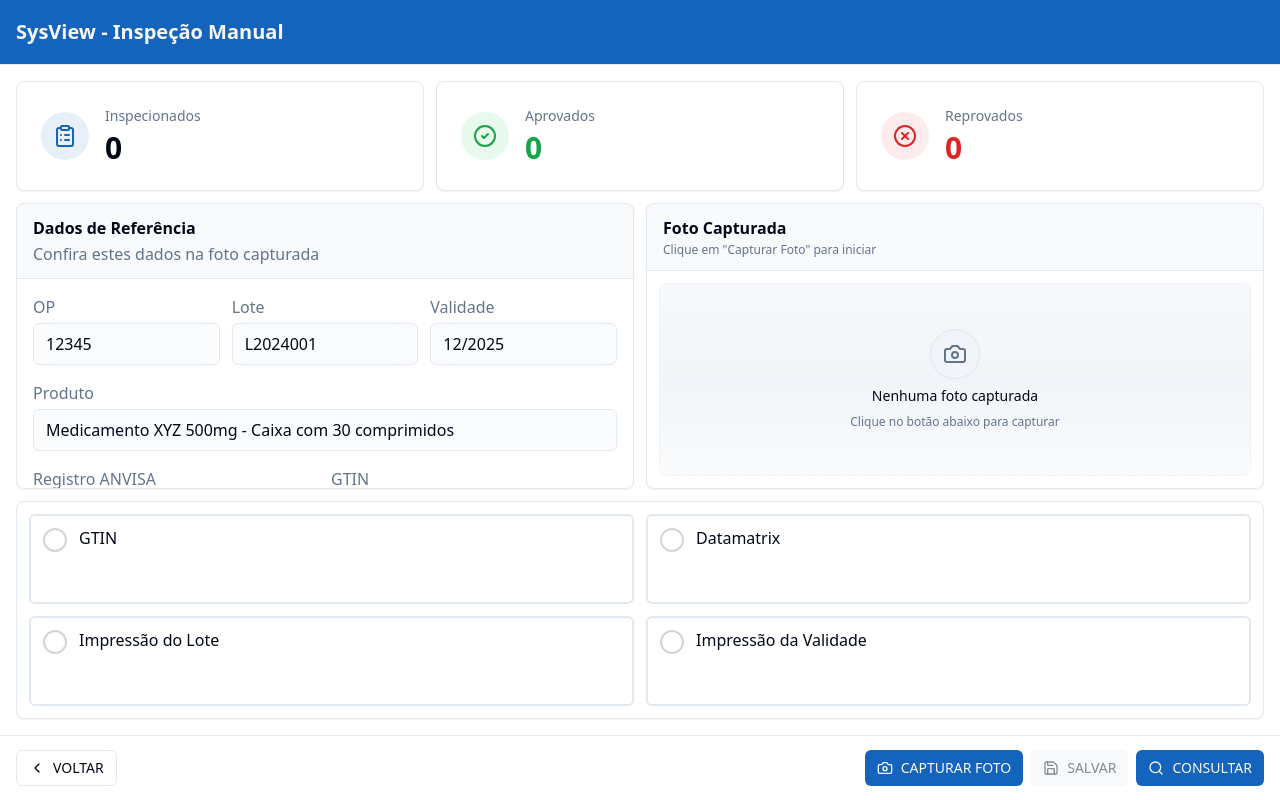
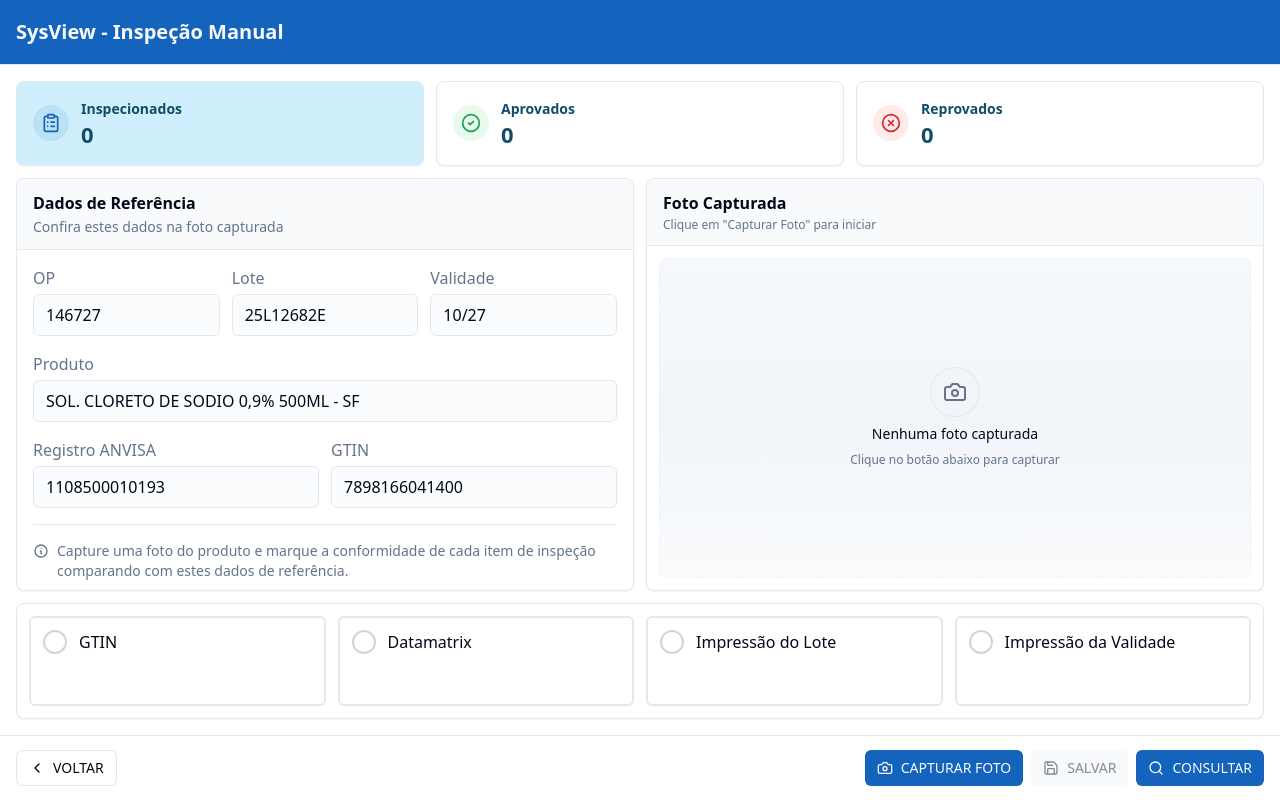
Before and after one commit to emanuelsc3s/camera-web, a React (Vite) app: page / in a window 1280 px wide. Built offline with nearby package versions, Linux system fonts and the light colour scheme.

Commit message:
Refactor code structure for improved readability and maintainability

```diff
--- a/src/components/inspection/ReferenceDataCard.tsx
+++ b/src/components/inspection/ReferenceDataCard.tsx
@@ -16,15 +16,15 @@ interface ReferenceDataCardProps {
 export default function ReferenceDataCard({ data }: ReferenceDataCardProps) {
   return (
     <div className="h-full flex flex-col bg-card rounded-lg border shadow-sm overflow-hidden">
-      <div className="flex-none border-b bg-muted/50 px-3 sm:px-4 py-2 sm:py-3">
-        <h2 className="text-base font-semibold">Dados de Referência</h2>
-        <p className="text-base text-muted-foreground mt-0.5">Confira estes dados na foto capturada</p>
+      <div className="flex-none border-b bg-muted/50 px-3 sm:px-3 md:px-4 py-2 sm:py-2.5 md:py-3">
+        <h2 className="text-sm sm:text-base font-semibold">Dados de Referência</h2>
+        <p className="text-xs sm:text-sm text-muted-foreground mt-0.5">Confira estes dados na foto capturada</p>
       </div>
 
-      <div className="flex-1 overflow-y-auto p-3 sm:p-4">
-        <div className="space-y-3 sm:space-y-4">
+      <div className="flex-1 overflow-y-auto p-2.5 sm:p-3 md:p-4">
+        <div className="space-y-2.5 sm:space-y-3 md:space-y-4">
           {/* OP, Lote, Validade */}
-          <div className="grid grid-cols-3 gap-2 sm:gap-3">
+          <div className="grid grid-cols-3 gap-2 sm:gap-2.5 md:gap-3">
             <DataField label="OP" value={data.op} />
             <DataField label="Lote" value={data.lote} />
             <DataField label="Validade" value={data.validade} />
@@ -34,17 +34,17 @@ export default function ReferenceDataCard({ data }: ReferenceDataCardProps) {
           <DataField label="Produto" value={data.produto} fullWidth />
 
           {/* Registro ANVISA e GTIN */}
-          <div className="grid grid-cols-2 gap-2 sm:gap-3">
+          <div className="grid grid-cols-2 gap-2 sm:gap-2.5 md:gap-3">
             <DataField label="Registro ANVISA" value={data.registroAnvisa} />
             <DataField label="GTIN" value={data.gtin} />
           </div>
 
           {/* Informação adicional */}
-          <div className="mt-4 sm:mt-6 pt-3 sm:pt-4 border-t">
-            <div className="flex items-start gap-2 text-base text-muted-foreground">
+          <div className="mt-3 sm:mt-4 md:mt-6 pt-2.5 sm:pt-3 md:pt-4 border-t">
+            <div className="flex items-start gap-2 text-xs sm:text-sm text-muted-foreground">
               <div className="flex-none mt-0.5">
                 <svg
-                  className="w-4 h-4"
+                  className="w-3.5 h-3.5 sm:w-4 sm:h-4"
                   fill="none"
                   stroke="currentColor"
                   viewBox="0 0 24 24"
@@ -77,10 +77,10 @@ interface DataFieldProps {
 function DataField({ label, value, fullWidth = false }: DataFieldProps) {
   return (
     <div className={fullWidth ? 'col-span-full' : ''}>
-      <label className="block text-base font-medium text-muted-foreground mb-1">
+      <label className="block text-xs sm:text-sm md:text-base font-medium text-muted-foreground mb-1">
         {label}
       </label>
-      <div className="rounded-md border bg-muted/30 px-3 py-2 text-base font-medium">
+      <div className="rounded-md border bg-muted/30 px-2.5 sm:px-3 py-1.5 sm:py-2 text-sm sm:text-base font-medium">
         {value || '-'}
       </div>
     </div>
--- a/src/components/inspection/StatsCard.tsx
+++ b/src/components/inspection/StatsCard.tsx
@@ -43,44 +43,53 @@ export default function StatsCard({
   // Define as cores baseadas na variante
   const variantStyles = {
     default: {
+      cardBg: '#ceeffb', // Cor de fundo específica para o card "Inspecionados"
       iconBg: 'bg-primary/10',
       iconColor: 'text-primary',
-      textColor: 'text-foreground'
+      textColor: '#104d69' // Cor de fonte aplicada
     },
     success: {
+      cardBg: undefined, // Mantém cor padrão do Card
       iconBg: 'bg-green-500/10',
       iconColor: 'text-green-600 dark:text-green-500',
-      textColor: 'text-green-600 dark:text-green-500'
+      textColor: '#104d69' // Cor de fonte aplicada
     },
     danger: {
+      cardBg: undefined, // Mantém cor padrão do Card
       iconBg: 'bg-red-500/10',
       iconColor: 'text-red-600 dark:text-red-500',
-      textColor: 'text-red-600 dark:text-red-500'
+      textColor: '#104d69' // Cor de fonte aplicada
     }
   }
 
   const styles = variantStyles[variant]
 
   return (
-    <Card className={cn('p-4 sm:p-6', className)}>
-      <div className="flex items-center gap-3 sm:gap-4">
+    <Card
+      className={cn('p-2 sm:p-2.5 md:p-3 lg:p-4', className)}
+      style={styles.cardBg ? { backgroundColor: styles.cardBg } : undefined}
+    >
+      <div className="flex items-center gap-1.5 sm:gap-2 md:gap-2.5 lg:gap-3">
         {/* Ícone */}
         <div className={cn(
-          'flex-none rounded-full p-2 sm:p-3',
+          'flex-none rounded-full p-1.5 sm:p-1.5 md:p-2 lg:p-2',
           styles.iconBg
         )}>
-          <Icon className={cn('w-5 h-5 sm:w-6 sm:h-6', styles.iconColor)} />
+          <Icon className={cn('w-4 h-4 sm:w-4 sm:h-4 md:w-4.5 md:h-4.5 lg:w-5 lg:h-5', styles.iconColor)} />
         </div>
 
         {/* Conteúdo */}
         <div className="flex-1 min-w-0">
-          <p className="text-xs sm:text-sm font-medium text-muted-foreground mb-1">
+          <p
+            className="font-bold mb-0 sm:mb-0.5"
+            style={{ color: styles.textColor, fontSize: '14px' }}
+          >
             {title}
           </p>
-          <p className={cn(
-            'text-2xl sm:text-3xl font-bold tabular-nums',
-            styles.textColor
-          )}>
+          <p
+            className="font-bold tabular-nums leading-tight"
+            style={{ color: styles.textColor, fontSize: '22px' }}
+          >
             {value.toLocaleString('pt-BR')}
           </p>
         </div>
--- a/src/pages/HomePage.tsx
+++ b/src/pages/HomePage.tsx
@@ -42,12 +42,12 @@ export default function HomePage() {
 
   // Dados de referência (em produção, viriam de uma API ou contexto)
   const referenceData = {
-    op: '12345',
-    lote: 'L2024001',
-    validade: '12/2025',
-    produto: 'Medicamento XYZ 500mg - Caixa com 30 comprimidos',
-    registroAnvisa: '1.0234.5678',
-    gtin: '7891234567890'
+    op: '146727',
+    lote: '25L12682E',
+    validade: '10/27',
+    produto: 'SOL. CLORETO DE SODIO 0,9% 500ML - SF',
+    registroAnvisa: '1108500010193',
+    gtin: '7898166041400'
   }
 
   const handlePhotoConfirmed = (photoDataUrl: string) => {
@@ -170,11 +170,11 @@ export default function HomePage() {
     <>
       <div className="h-full flex flex-col">
         {/* Área de conteúdo principal - ocupa espaço disponível */}
-        <div className="flex-1 overflow-hidden p-2 sm:p-4">
-          <div className="h-full flex flex-col gap-2 sm:gap-3">
+        <div className="flex-1 overflow-hidden p-2 sm:p-3 md:p-4 lg:p-4">
+          <div className="h-full flex flex-col gap-2 sm:gap-2.5 md:gap-3 lg:gap-3">
             {/* Seção de Estatísticas - altura fixa */}
             <div className="flex-none">
-              <div className="grid grid-cols-1 sm:grid-cols-3 gap-2 sm:gap-3">
+              <div className="grid grid-cols-1 sm:grid-cols-3 gap-2 sm:gap-2.5 md:gap-3 lg:gap-3">
                 <StatsCard
                   title="Inspecionados"
                   value={stats.total}
@@ -197,19 +197,19 @@ export default function HomePage() {
             </div>
 
             {/* Área de dados de referência e preview - ocupa espaço disponível */}
-            <div className="flex-1 min-h-0 grid grid-cols-1 lg:grid-cols-2 gap-2 sm:gap-3">
+            <div className="flex-1 min-h-0 grid grid-cols-1 md:grid-cols-2 gap-2 sm:gap-2.5 md:gap-3 lg:gap-3">
               {/* Dados de Referência (lado esquerdo) */}
               <ReferenceDataCard data={referenceData} />
 
               {/* Preview da foto capturada (lado direito) */}
               <div className="h-full flex flex-col bg-card rounded-lg border shadow-sm overflow-hidden">
-                <div className="flex-none border-b bg-muted/50 px-3 sm:px-4 py-2 sm:py-3">
-                  <h2 className="text-base font-semibold">Foto Capturada</h2>
+                <div className="flex-none border-b bg-muted/50 px-3 sm:px-3 md:px-4 py-2 sm:py-2.5 md:py-3">
+                  <h2 className="text-sm sm:text-base font-semibold">Foto Capturada</h2>
                   <p className="text-xs text-muted-foreground mt-0.5">
                     {lastPhoto ? 'Confira os dados na imagem' : 'Clique em "Capturar Foto" para iniciar'}
                   </p>
                 </div>
-                <div className="flex-1 min-h-0 p-2 sm:p-3">
+                <div className="flex-1 min-h-0 p-2 sm:p-2.5 md:p-3">
                   <div className="h-full relative bg-muted rounded-lg overflow-hidden">
                     {lastPhoto ? (
                       <img src={lastPhoto} alt="Foto capturada" className="w-full h-full object-contain" />
@@ -218,8 +218,8 @@ export default function HomePage() {
                         <div className="pointer-events-none absolute inset-0 bg-gradient-to-b from-background/40 via-muted/30 to-background/60" />
                         <div className="pointer-events-none absolute inset-0 rounded-lg border border-dashed border-border/50" />
                         <div className="relative flex flex-col items-center text-center gap-2 px-4">
-                          <div className="rounded-full bg-muted p-3 ring-1 ring-border shadow-sm">
-                            <Camera className="w-5 h-5 sm:w-6 sm:h-6 text-muted-foreground" />
+                          <div className="rounded-full bg-muted p-2.5 sm:p-3 ring-1 ring-border shadow-sm">
+                            <Camera className="w-5 h-5 sm:w-5 sm:h-5 md:w-6 md:h-6 text-muted-foreground" />
                           </div>
                           <p className="text-xs sm:text-sm font-medium text-foreground">Nenhuma foto capturada</p>
                           <p className="text-xs text-muted-foreground hidden sm:block">Clique no botão abaixo para capturar</p>
@@ -233,8 +233,8 @@ export default function HomePage() {
 
             {/* Checkboxes de inspeção - altura fixa compacta */}
             <div className="flex-none">
-              <div className="bg-card rounded-lg border shadow-sm p-2 sm:p-3">
-                <div className="grid grid-cols-2 gap-2 sm:gap-3">
+              <div className="bg-card rounded-lg border shadow-sm p-2 sm:p-2.5 md:p-3">
+                <div className="grid grid-cols-2 md:grid-cols-4 gap-2 sm:gap-2.5 md:gap-3">
                   {inspectionItems.map(({ key, label }) => {
                     const state = inspectionStates[key]
                     return (
@@ -242,7 +242,7 @@ export default function HomePage() {
                         key={key}
                         onClick={() => toggleInspectionState(key)}
                         className={`
-                          relative flex items-start gap-2 sm:gap-3 p-2 sm:p-3 rounded-md border-2 transition-all min-h-[80px] sm:min-h-[90px]
+                          relative flex items-start gap-2 sm:gap-2.5 md:gap-3 p-2 sm:p-2.5 md:p-3 rounded-md border-2 transition-all min-h-[80px] sm:min-h-[85px] md:min-h-[90px]
                           ${state === true ? 'border-green-500 bg-green-50 dark:bg-green-950' : ''}
                           ${state === false ? 'border-red-500 bg-red-50 dark:bg-red-950' : ''}
                           ${state === null ? 'border-border hover:border-primary/50' : ''}
@@ -251,26 +251,26 @@ export default function HomePage() {
                         {/* Ícone à esquerda */}
                         <div className="flex-none">
                           {state === true && (
-                            <CheckCircle2 className="w-5 h-5 sm:w-6 sm:h-6 text-green-600 dark:text-green-400" />
+                            <CheckCircle2 className="w-5 h-5 sm:w-5 sm:h-5 md:w-6 md:h-6 text-green-600 dark:text-green-400" />
                           )}
                           {state === false && (
-                            <XCircle className="w-5 h-5 sm:w-6 sm:h-6 text-red-600 dark:text-red-400" />
+                            <XCircle className="w-5 h-5 sm:w-5 sm:h-5 md:w-6 md:h-6 text-red-600 dark:text-red-400" />
                           )}
                           {state === null && (
-                            <div className="w-5 h-5 sm:w-6 sm:h-6 rounded-full border-2 border-muted-foreground/30" />
+                            <div className="w-5 h-5 sm:w-5 sm:h-5 md:w-6 md:h-6 rounded-full border-2 border-muted-foreground/30" />
                           )}
                         </div>
 
                         {/* Conteúdo à direita */}
-                        <div className="flex-1 flex flex-col justify-center gap-1 sm:gap-1.5 min-w-0">
+                        <div className="flex-1 flex flex-col justify-center gap-1 sm:gap-1 md:gap-1.5 min-w-0">
                           {/* Nome do item - alinhado à esquerda */}
-                          <div className="text-base font-medium text-left leading-tight">
+                          <div className="text-sm sm:text-sm md:text-base font-medium text-left leading-tight">
                             {label}
                           </div>
 
                           {/* Status APROVADO/REPROVADO - centralizado e BEM MAIOR */}
                           <div className={`
-                            text-base sm:text-lg font-extrabold uppercase tracking-wide leading-none text-center
+                            text-sm sm:text-base md:text-lg font-extrabold uppercase tracking-wide leading-none text-center
                             ${state === true ? 'text-green-700 dark:text-green-300' : ''}
                             ${state === false ? 'text-red-700 dark:text-red-300' : ''}
                             ${state === null ? 'invisible' : ''}
@@ -289,20 +289,20 @@ export default function HomePage() {
 
         {/* Footer de ações - altura fixa */}
         <footer className="flex-none border-t bg-background">
-          <div className="h-14 sm:h-16 flex items-center justify-between px-2 sm:px-4 gap-2">
-            <Button variant="outline" size="sm" className="gap-1 sm:gap-2 text-xs sm:text-sm">
-              <ChevronLeft className="w-3 h-3 sm:w-4 sm:h-4" />
+          <div className="h-14 sm:h-15 md:h-16 flex items-center justify-between px-2 sm:px-3 md:px-4 gap-2">
+            <Button variant="outline" size="sm" className="gap-1 sm:gap-1.5 md:gap-2 text-xs sm:text-sm">
+              <ChevronLeft className="w-3 h-3 sm:w-3.5 sm:h-3.5 md:w-4 md:h-4" />
               <span className="hidden sm:inline">VOLTAR</span>
               <span className="sm:hidden">Voltar</span>
             </Button>
 
-            <div className="flex items-center gap-1 sm:gap-2">
+            <div className="flex items-center gap-1 sm:gap-1.5 md:gap-2">
               <Button
                 size="sm"
-                className="gap-1 sm:gap-2 text-xs sm:text-sm"
+                className="gap-1 sm:gap-1.5 md:gap-2 text-xs sm:text-sm"
                 onClick={() => setIsModalOpen(true)}
               >
-                <Camera className="w-3 h-3 sm:w-4 sm:h-4" />
+                <Camera className="w-3 h-3 sm:w-3.5 sm:h-3.5 md:w-4 md:h-4" />
                 <span className="hidden sm:inline">CAPTURAR FOTO</span>
                 <span className="sm:hidden">Capturar</span>
               </Button>
@@ -310,21 +310,21 @@ export default function HomePage() {
               <Button
                 size="sm"
                 variant="secondary"
-                className="gap-1 sm:gap-2 text-xs sm:text-sm"
+                className="gap-1 sm:gap-1.5 md:gap-2 text-xs sm:text-sm"
                 onClick={handleSaveInspection}
                 disabled={!lastPhoto}
               >
-                <Save className="w-3 h-3 sm:w-4 sm:h-4" />
+                <Save className="w-3 h-3 sm:w-3.5 sm:h-3.5 md:w-4 md:h-4" />
                 <span className="hidden sm:inline">SALVAR</span>
                 <span className="sm:hidden">Salvar</span>
               </Button>
 
               <Button
                 size="sm"
-                className="gap-1 sm:gap-2 text-xs sm:text-sm"
+                className="gap-1 sm:gap-1.5 md:gap-2 text-xs sm:text-sm"
                 onClick={() => navigate('/consulta')}
               >
-                <Search className="w-3 h-3 sm:w-4 sm:h-4" />
+                <Search className="w-3 h-3 sm:w-3.5 sm:h-3.5 md:w-4 md:h-4" />
                 <span className="hidden sm:inline">CONSULTAR</span>
                 <span className="sm:hidden">Consultar</span>
               </Button>
--- a/tailwind.config.js
+++ b/tailwind.config.js
@@ -9,6 +9,14 @@ module.exports = {
   ],
   prefix: "",
   theme: {
+    // Breakpoints customizados para melhor responsividade
+    screens: {
+      'sm': '640px',   // Mobile landscape / Tablet portrait
+      'md': '768px',   // Tablet landscape
+      'lg': '1024px',  // Desktop / 1024x768 (otimizado)
+      'xl': '1280px',  // Desktop large
+      '2xl': '1536px', // Desktop extra large
+    },
     container: {
       center: true,
       padding: "2rem",
```
Also changed, not shown: 1 other file (tests, documents, lock files or other folders).
